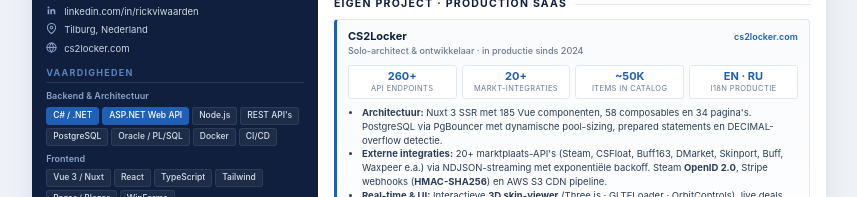
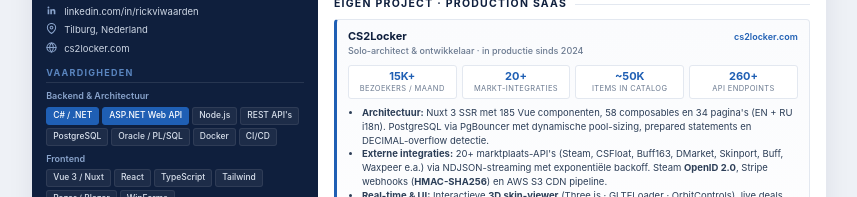
Before and after one commit to JHVIW/jhviw.github.io, a plain HTML site: page docs/cv.html in a window 1280 px wide. Shown: the part 152-349 px from the top of the page, without its empty margins (211-1068 px from the left). Drawn offline with Linux system fonts and the light colour scheme.

Commit message:
Update cv.html

```diff
--- a/docs/cv.html
+++ b/docs/cv.html
@@ -426,15 +426,15 @@
       </div>
 
       <div class="metrics">
-        <div class="metric"><div class="metric-value">260+</div><div class="metric-label">API endpoints</div></div>
+        <div class="metric"><div class="metric-value">15K+</div><div class="metric-label">Bezoekers / maand</div></div>
         <div class="metric"><div class="metric-value">20+</div><div class="metric-label">Markt-integraties</div></div>
         <div class="metric"><div class="metric-value">~50K</div><div class="metric-label">Items in catalog</div></div>
-        <div class="metric"><div class="metric-value">EN · RU</div><div class="metric-label">i18n productie</div></div>
+        <div class="metric"><div class="metric-value">260+</div><div class="metric-label">API endpoints</div></div>
       </div>
 
       <div class="featured-desc" style="margin-top:6px;">
         <ul style="margin-left:14px; margin-top:2px;">
-          <li><strong>Architectuur:</strong> Nuxt 3 SSR met 185 Vue componenten, 58 composables en 34 pagina's. PostgreSQL via PgBouncer met dynamische pool-sizing, prepared statements en DECIMAL-overflow detectie.</li>
+          <li><strong>Architectuur:</strong> Nuxt 3 SSR met 185 Vue componenten, 58 composables en 34 pagina's (EN + RU i18n). PostgreSQL via PgBouncer met dynamische pool-sizing, prepared statements en DECIMAL-overflow detectie.</li>
           <li><strong>Externe integraties:</strong> 20+ marktplaats-API's (Steam, CSFloat, Buff163, DMarket, Skinport, Buff, Waxpeer e.a.) via NDJSON-streaming met exponentiële backoff. Steam <strong>OpenID 2.0</strong>, Stripe webhooks (<strong>HMAC-SHA256</strong>) en AWS S3 CDN pipeline.</li>
           <li><strong>Real-time &amp; UI:</strong> Interactieve <strong>3D skin-viewer</strong> (Three.js · GLTFLoader · OrbitControls), live deals via <strong>Server-Sent Events</strong>, <strong>web-push</strong> met VAPID (RFC 8030), Chart.js prijshistorie en trade-up calculator met float-math.</li>
           <li><strong>Performance:</strong> Meertraps caching (in-memory dataset cache met versie-counter, Nitro ISR, Cloudflare edge) met geautomatiseerde CDN-purge per deploy. IP-rate limiting, batch-queries met DISTINCT ON-optimalisatie.</li>
```
